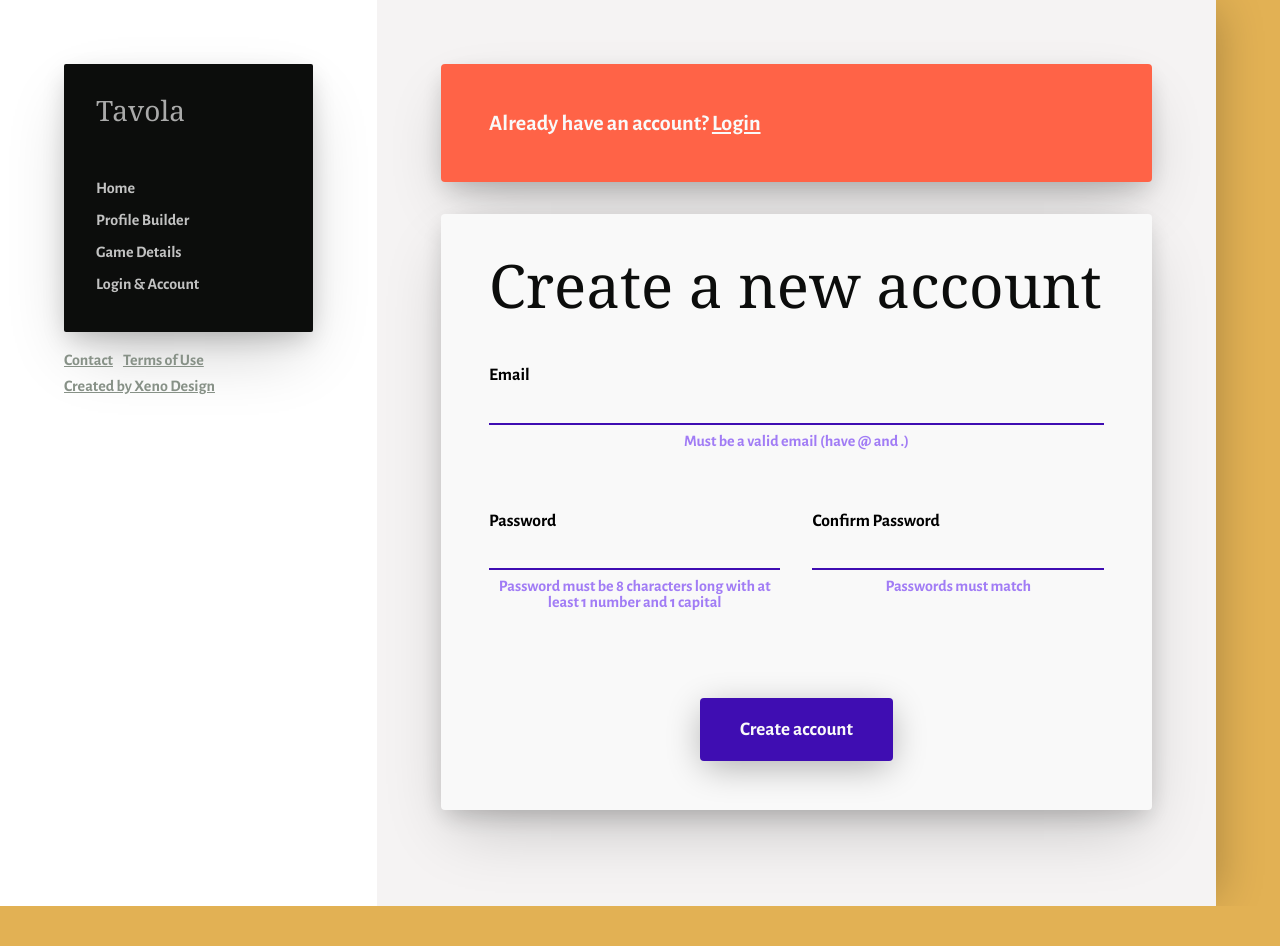
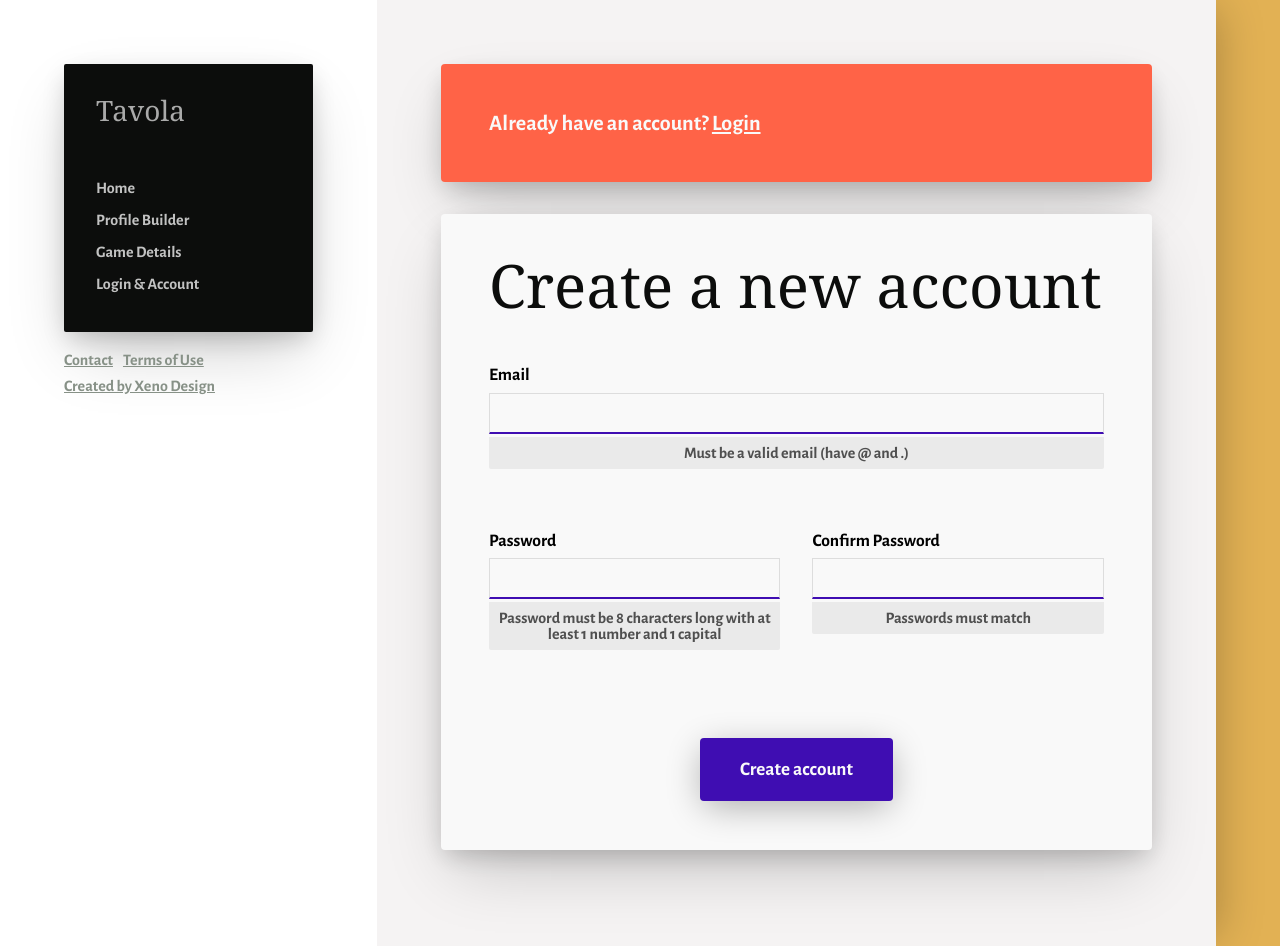
Before and after one commit to xdagency/tavola, a React (Create React App) app in the folder frontend/: page /create-account in a window 1280 px wide. Before the commit the page ends 906 px from the top, so only its background shows below. Built offline with nearby package versions, Linux system fonts and the light colour scheme; a web font is replaced by a local one.

Commit message:
updated form styles and validation styles

```diff
--- a/frontend/src/sass/_forms.scss
+++ b/frontend/src/sass/_forms.scss
@@ -32,9 +32,11 @@ $numberOfQuestions: 5;
     padding: 0 0 $padding--xs;
     input[type='text'], input[type='email'], input[type='password'], input[type='tel'] {
         border: none;
+        border: 1px solid #ddd;
         border-bottom: 2px solid $color__3;
         background: $color__white;
         padding: $padding--xxs;
+        margin: $padding--xxs 0 0;
         width: 100%;
         font-family: $serif;
         font-size: 1rem;
@@ -50,11 +52,19 @@ $numberOfQuestions: 5;
         text-align: center;
         color: lighten($color__2, 30%);
         line-height: 100%;
-        padding: $padding--xxs 0 0;
+        padding: $padding--xxs;
+        margin-top: 3px;
+        border-radius: 0 0 2px 2px;
     }
 
-    p.invalid { color: lighten($color__3, 35%); }
-    p.valid { color: green; }
+    p.invalid {
+        background-color: #eaeaea;
+        color: #4f4f4f;
+    }
+    p.valid {
+        background-color: #c2e5bf;
+        color: #4f4f4f;
+    }
 
     @include bp(break-md) {
         padding: 0 0 $padding--md;
```
Also changed, not shown: frontend/public/css/styles.css, 2 other files (tests, documents, lock files or other folders).
